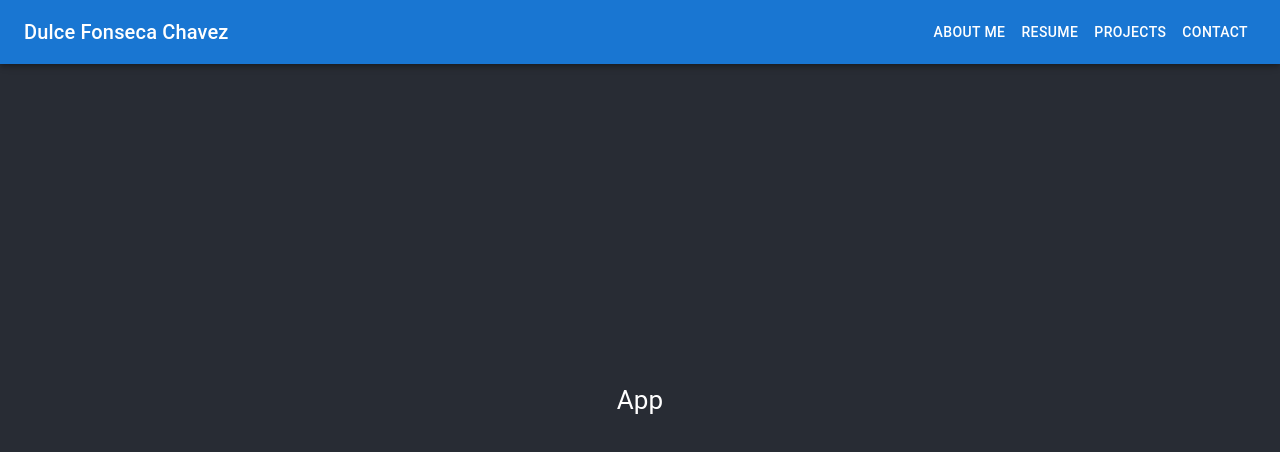
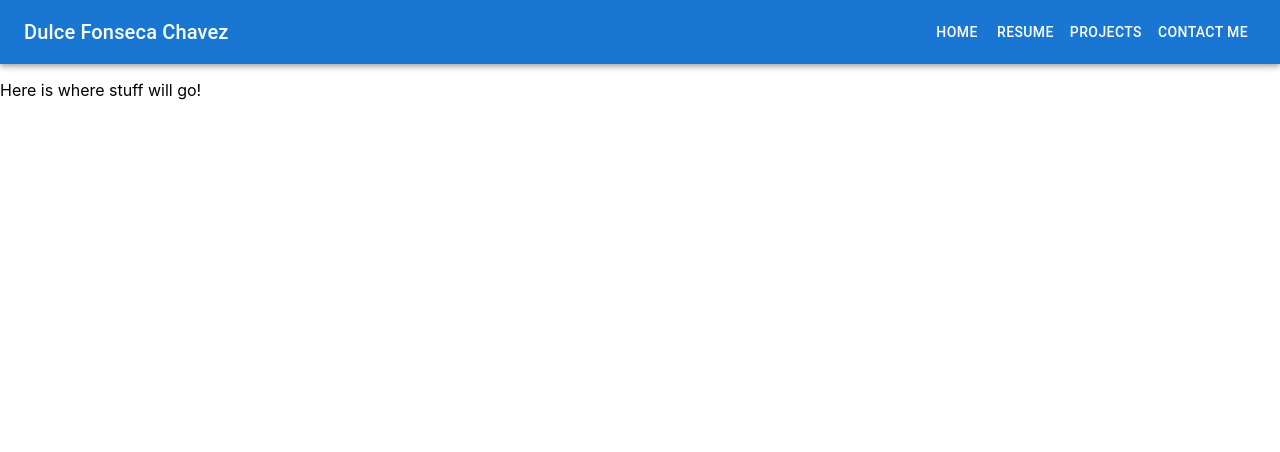
Before and after one commit to DVFon14/Portfolio, a React (Create React App) app: page / in a window 1280 px wide. Shown: the top 452 px of the page. Built offline with nearby package versions, Linux system fonts and the light colour scheme.

Commit message:
cleaned up a bit

```diff
--- a/src/App.css
+++ b/src/App.css
@@ -1,19 +1,19 @@
-.App {
+/* .App {
   text-align: center;
-}
+} */
 
-.App-logo {
+/* .App-logo {
   height: 40vmin;
   pointer-events: none;
-}
+} */
 
-@media (prefers-reduced-motion: no-preference) {
+/* @media (prefers-reduced-motion: no-preference) {
   .App-logo {
     animation: App-logo-spin infinite 20s linear;
   }
-}
+} */
 
-.App-header {
+/* .App-header {
   background-color: #282c34;
   min-height: 100vh;
   display: flex;
@@ -22,9 +22,9 @@
   justify-content: center;
   font-size: calc(10px + 2vmin);
   color: white;
-}
+} */
 
-.App-link {
+/* .App-link {
   color: #61dafb;
 }
 
@@ -35,4 +35,4 @@
   to {
     transform: rotate(360deg);
   }
-}
+} */
--- a/src/App.js
+++ b/src/App.js
@@ -1,9 +1,12 @@
-import "./App.css";
+//import "./App.css";
+import ButtonAppBar from "./nav";
 
 function App() {
   return (
-    <div className="App">
-      <header className="App-header">App</header>
+    <div>
+      {/* <img src={logo} className="App-logo" alt="logo" /> */}
+      <ButtonAppBar />
+      <p>Here is where stuff will go!</p>
     </div>
   );
 }
--- a/src/index.js
+++ b/src/index.js
@@ -2,12 +2,10 @@ import React from "react";
 import ReactDOM from "react-dom/client";
 import "./index.css";
 import App from "./App";
-import DrawerAppBar from "./nav";
 
 const root = ReactDOM.createRoot(document.getElementById("root"));
 root.render(
   <React.StrictMode>
     <App />
-    <DrawerAppBar />
   </React.StrictMode>
 );
--- a/src/nav.js
+++ b/src/nav.js
@@ -1,107 +1,147 @@
 import * as React from "react";
 import AppBar from "@mui/material/AppBar";
 import Box from "@mui/material/Box";
-import CssBaseline from "@mui/material/CssBaseline";
-import Divider from "@mui/material/Divider";
-import Drawer from "@mui/material/Drawer";
-import IconButton from "@mui/material/IconButton";
-import List from "@mui/material/List";
-import ListItem from "@mui/material/ListItem";
-import ListItemButton from "@mui/material/ListItemButton";
-import ListItemText from "@mui/material/ListItemText";
-import MenuIcon from "@mui/icons-material/Menu";
 import Toolbar from "@mui/material/Toolbar";
 import Typography from "@mui/material/Typography";
 import Button from "@mui/material/Button";
+//import IconButton from "@mui/material/IconButton";
+// import MenuIcon from "@mui/icons-material/Menu";
 
-const drawerWidth = 240;
-const navItems = ["About Me", "Resume", "Projects", "Contact"];
-
-function DrawerAppBar(props) {
-  const { window } = props;
-  const [mobileOpen, setMobileOpen] = React.useState(false);
-
-  const handleDrawerToggle = () => {
-    setMobileOpen((prevState) => !prevState);
-  };
-
-  const drawer = (
-    <Box onClick={handleDrawerToggle} sx={{ textAlign: "center" }}>
-      <Typography variant="h6" sx={{ my: 2 }}>
-        Dulce Fonseca Chavez
-      </Typography>
-      <Divider />
-      <List>
-        {navItems.map((item) => (
-          <ListItem key={item} disablePadding>
-            <ListItemButton sx={{ textAlign: "center" }}>
-              <ListItemText primary={item} />
-            </ListItemButton>
-          </ListItem>
-        ))}
-      </List>
-    </Box>
-  );
-
-  const container =
-    window !== undefined ? () => window().document.body : undefined;
-
+function ButtonAppBar() {
   return (
-    <Box sx={{ display: "flex" }}>
-      <CssBaseline />
-      <AppBar component="nav">
+    <Box sx={{ flexGrow: 1 }}>
+      <AppBar position="static">
         <Toolbar>
-          <IconButton
+          {/* <IconButton
+            size="large"
+            edge="start"
             color="inherit"
-            aria-label="open drawer"
-            edge="start"
-            onClick={handleDrawerToggle}
-            sx={{ mr: 2, display: { sm: "none" } }}
+            aria-label="menu"
+            sx={{ mr: 2 }}
           >
-            <MenuIcon />
-          </IconButton>
-          <Typography
-            variant="h6"
-            component="div"
-            sx={{ flexGrow: 1, display: { xs: "none", sm: "block" } }}
-          >
+             <MenuIcon />
+          </IconButton> */}
+          <Typography variant="h6" component="div" sx={{ flexGrow: 1 }}>
             Dulce Fonseca Chavez
           </Typography>
-          <Box sx={{ display: { xs: "none", sm: "block" } }}>
-            {navItems.map((item) => (
-              <Button key={item} sx={{ color: "#fff" }}>
-                {item}
-              </Button>
-            ))}
-          </Box>
+          <Button color="inherit">Home</Button>
+          <Button color="inherit">Resume</Button>
+          <Button color="inherit">Projects</Button>
+          <Button color="inherit">Contact Me</Button>
         </Toolbar>
       </AppBar>
-      <Box component="nav">
-        <Drawer
-          container={container}
-          variant="temporary"
-          open={mobileOpen}
-          onClose={handleDrawerToggle}
-          ModalProps={{
-            keepMounted: true, // Better open performance on mobile.
-          }}
-          sx={{
-            display: { xs: "block", sm: "none" },
-            "& .MuiDrawer-paper": {
-              boxSizing: "border-box",
-              width: drawerWidth,
-            },
-          }}
-        >
-          {drawer}
-        </Drawer>
-      </Box>
-      {/* <Box component="main" sx={{ p: 3 }}>
-        <Toolbar />
-        <Typography>Lorem</Typography>
-      </Box> */}
     </Box>
   );
 }
 
-export default DrawerAppBar;
+export default ButtonAppBar;
+
+// import * as React from "react";
+// import AppBar from "@mui/material/AppBar";
+// import Box from "@mui/material/Box";
+// import CssBaseline from "@mui/material/CssBaseline";
+// import Divider from "@mui/material/Divider";
+// import Drawer from "@mui/material/Drawer";
+// import IconButton from "@mui/material/IconButton";
+// import List from "@mui/material/List";
+// import ListItem from "@mui/material/ListItem";
+// import ListItemButton from "@mui/material/ListItemButton";
+// import ListItemText from "@mui/material/ListItemText";
+// import MenuIcon from "@mui/icons-material/Menu";
+// import Toolbar from "@mui/material/Toolbar";
+// import Typography from "@mui/material/Typography";
+// import Button from "@mui/material/Button";
+
+// const drawerWidth = 240;
+// const navItems = ["Home", "About", "Contact"];
+
+// function DrawerAppBar(props) {
+//   const { window } = props;
+//   const [mobileOpen, setMobileOpen] = React.useState(false);
+
+//   const handleDrawerToggle = () => {
+//     setMobileOpen((prevState) => !prevState);
+//   };
+
+//   const drawer = (
+//     <Box onClick={handleDrawerToggle} sx={{ textAlign: "center" }}>
+//       <Typography variant="h6" sx={{ my: 2 }}>
+//         MUI
+//       </Typography>
+//       <Divider />
+//       <List>
+//         {navItems.map((item) => (
+//           <ListItem key={item} disablePadding>
+//             <ListItemButton sx={{ textAlign: "center" }}>
+//               <ListItemText primary={item} />
+//             </ListItemButton>
+//           </ListItem>
+//         ))}
+//       </List>
+//     </Box>
+//   );
+
+//   const container =
+//     window !== undefined ? () => window().document.body : undefined;
+
+//   return (
+//     <Box sx={{ display: "flex" }}>
+//       <CssBaseline />
+//       <AppBar component="nav">
+//         <Toolbar>
+//           <IconButton
+//             color="inherit"
+//             aria-label="open drawer"
+//             edge="start"
+//             onClick={handleDrawerToggle}
+//             sx={{ mr: 2, display: { sm: "none" } }}
+//           >
+//             <MenuIcon />
+//           </IconButton>
+//           <Typography
+//             variant="h6"
+//             component="div"
+//             sx={{ flexGrow: 1, display: { xs: "none", sm: "block" } }}
+//           >
+//             Dulce Fonseca Chavez
+//           </Typography>
+
+//           {/* right navigation options */}
+//           <Box sx={{ display: { xs: "none", sm: "block" } }}>
+//             {navItems.map((item) => (
+//               <Button key={item} sx={{ color: "#fff" }}>
+//                 {item}
+//               </Button>
+//             ))}
+//           </Box>
+//         </Toolbar>
+//       </AppBar>
+//       <Box component="nav">
+//         <Drawer
+//           container={container}
+//           variant="temporary"
+//           open={mobileOpen}
+//           onClose={handleDrawerToggle}
+//           ModalProps={{
+//             keepMounted: true, // Better open performance on mobile.
+//           }}
+//           sx={{
+//             display: { xs: "block", sm: "none" },
+//             "& .MuiDrawer-paper": {
+//               boxSizing: "border-box",
+//               width: drawerWidth,
+//             },
+//           }}
+//         >
+//           {drawer}
+//         </Drawer>
+//       </Box>
+//       <Box component="main" sx={{ p: 3 }}>
+//         <Toolbar />
+//         <Typography>Lorem ipsum</Typography>
+//       </Box>
+//     </Box>
+//   );
+// }
+
+// export default DrawerAppBar;
```
Also changed, not shown: 1 other file (tests, documents, lock files or other folders).
